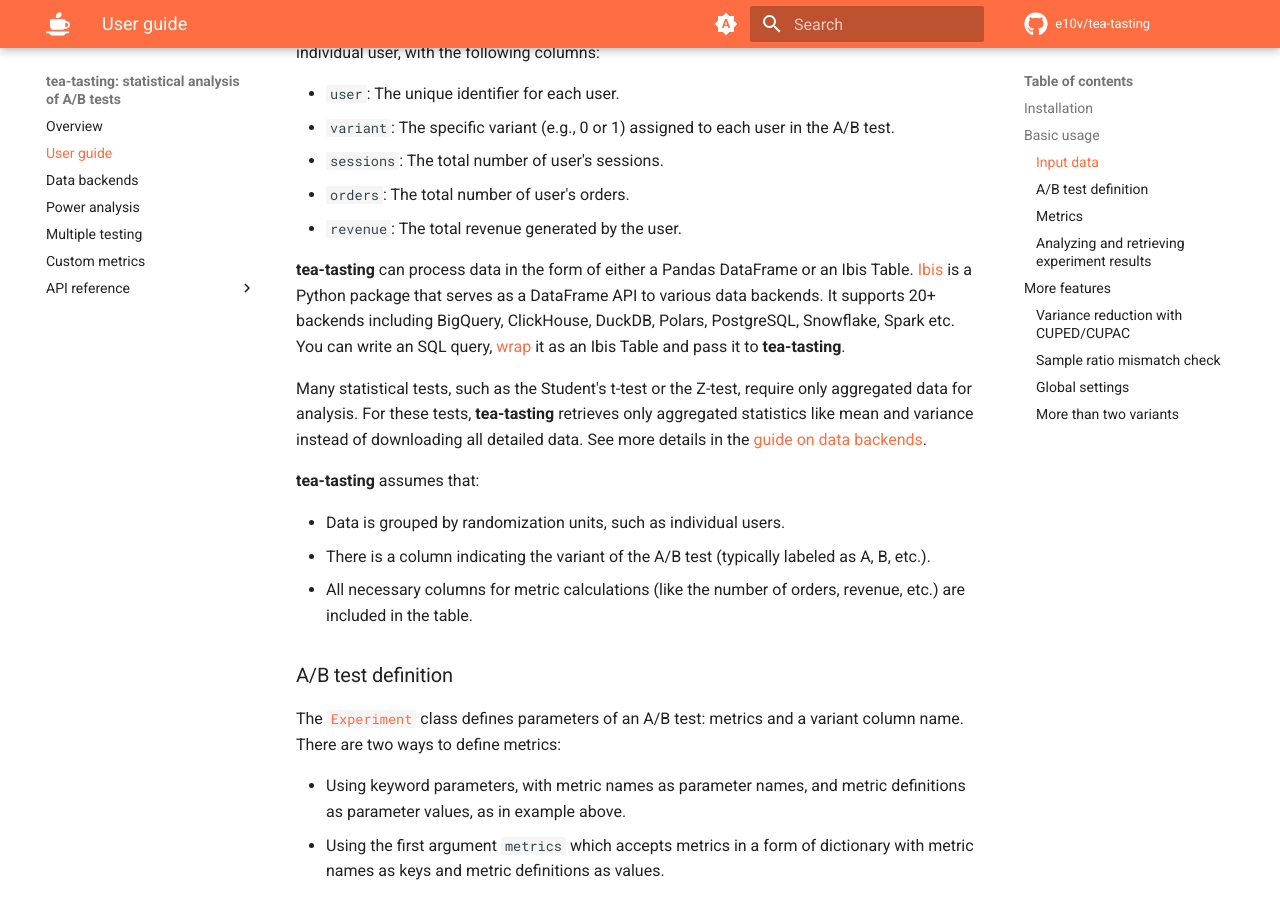
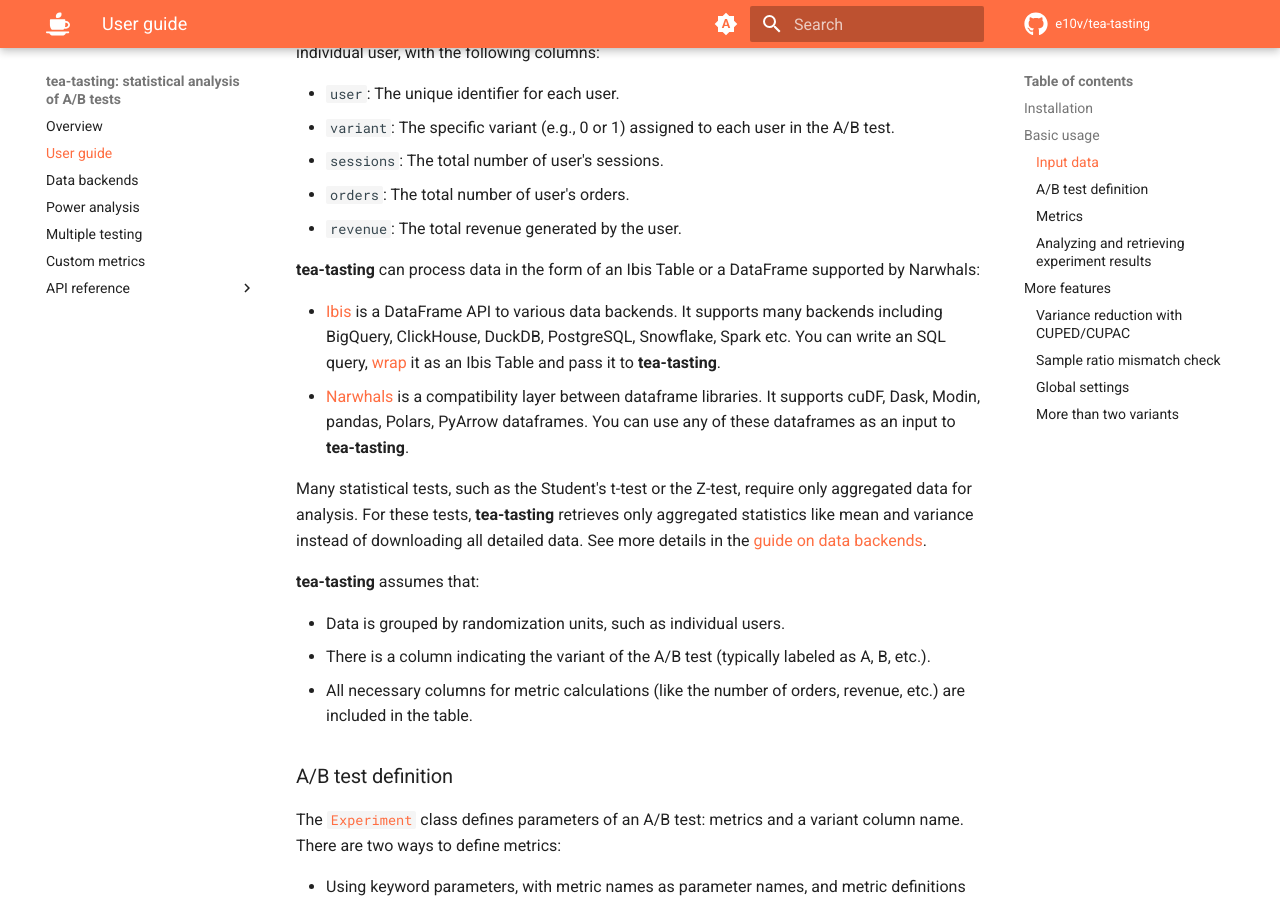
Before and after one commit to e10v/tea-tasting, an MkDocs documentation site: the page built from docs/user-guide.md, in a window 1280 px wide and 900 px high, scrolled down 917 px. Built offline with MkDocs 1.6.1 and Material for MkDocs 9.7.7, drawn with Linux system fonts in a browser that asks for light colours; comment, search, counter and statistics services are not loaded.

Commit message:
Update docs

```diff
--- a/docs/user-guide.md
+++ b/docs/user-guide.md
@@ -44,7 +44,10 @@ The [`make_users_data`](api/datasets.md#tea_tasting.datasets.make_users_data) fu
 - `orders`: The total number of user's orders.
 - `revenue`: The total revenue generated by the user.
 
-**tea-tasting** can process data in the form of either a Pandas DataFrame or an Ibis Table. [Ibis](https://ibis-project.org/) is a Python package that serves as a DataFrame API to various data backends. It supports 20+ backends including BigQuery, ClickHouse, DuckDB, Polars, PostgreSQL, Snowflake, Spark etc. You can write an SQL query, [wrap](https://ibis-project.org/how-to/extending/sql#backend.sql) it as an Ibis Table and pass it to **tea-tasting**.
+**tea-tasting** can process data in the form of an Ibis Table or a DataFrame supported by Narwhals:
+
+- [Ibis](https://github.com/ibis-project/ibis) is a DataFrame API to various data backends. It supports many backends including BigQuery, ClickHouse, DuckDB, PostgreSQL, Snowflake, Spark etc. You can write an SQL query, [wrap](https://ibis-project.org/how-to/extending/sql#backend.sql) it as an Ibis Table and pass it to **tea-tasting**.
+- [Narwhals](https://github.com/narwhals-dev/narwhals) is a compatibility layer between dataframe libraries. It supports cuDF, Dask, Modin, pandas, Polars, PyArrow dataframes. You can use any of these dataframes as an input to **tea-tasting**.
 
 Many statistical tests, such as the Student's t-test or the Z-test, require only aggregated data for analysis. For these tests, **tea-tasting** retrieves only aggregated statistics like mean and variance instead of downloading all detailed data. See more details in the [guide on data backends](data-backends.md).
 
```
Also changed, not shown: docs/data-backends.md (+22 -3 lines), docs/index.md (+1 -2 lines).
